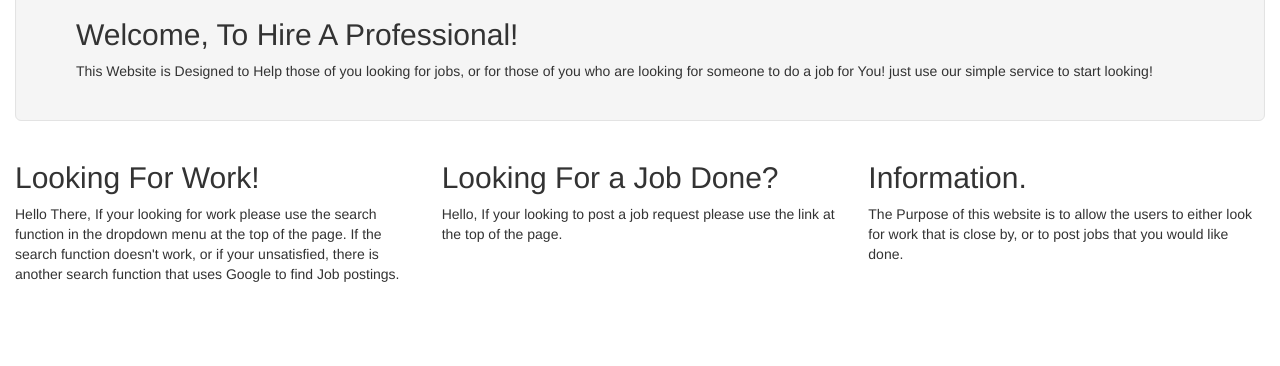
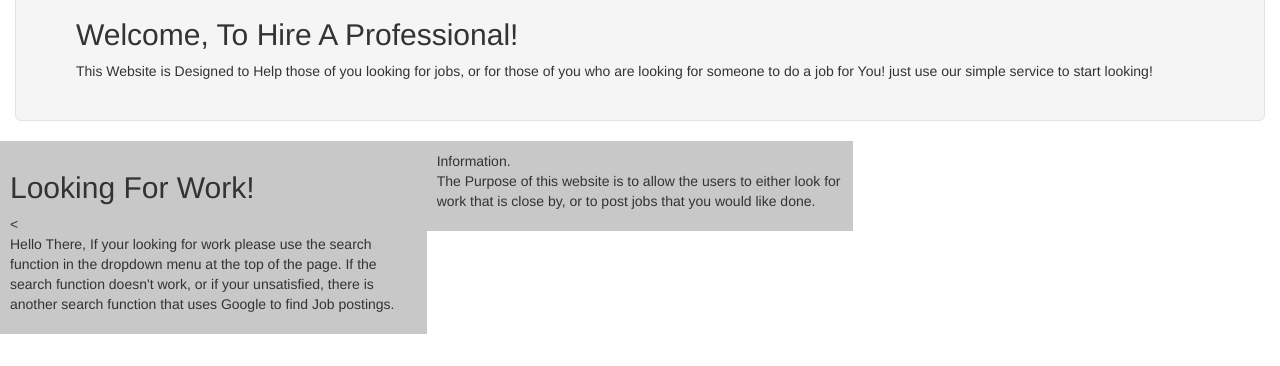
Before and after one commit to Ryan-Wimer-0001/Ryan-Wimer-0001.github.io, a plain HTML site: page index.html in a window 1280 px wide. Shown: the part 434-800 px from the top of the page. Drawn offline with Linux system fonts and the light colour scheme.

Commit message:
Add files via upload

```diff
--- a/index.html
+++ b/index.html
@@ -15,7 +15,9 @@
 
   </head>
   <body>
-
+  <style>
+   {background-color: rgb(200,200,200);}
+  </style>
     <div class="container-fluid">
 	<div class="row">
 		<div class="col-md-12">
@@ -97,7 +99,8 @@
 
 				</div>
 
-			</nav><img  src="http://shadowkingraikou.deviantart.com/art/my-Logo-648910995?ga_submit_new=10%253A1480635137" alt="Logo that i created and posted to deviantart.">
+			</nav>
+			<img  src="http://shadowkingraikou.deviantart.com/art/my-Logo-648910995" alt="Logo that i created and posted to deviantart.">
 			<div class="jumbotron well">
 				<h2>
 					Welcome, To Hire A Professional!
@@ -107,15 +110,17 @@
 		</div>
 	</div>
 	<div class="row">
-		<div class="col-md-4">
+		<div class="col-md-4" style="background-color: rgb(200,200,200);padding: 10px;">
+
 			<h2>
 				Looking For Work!
 			</h2>
+			<
 			<p>
 				Hello There, If your looking for work please use the search function in the dropdown menu at the top of the page. If the search function doesn't work, or if your unsatisfied, there is another search function that uses Google to find Job postings.
 			</p>
 		</div>
-		<div class="col-md-4">
+		<div class="col-md-4" style="background-color: rgb(200,200,200);padding: 10px;>
 			<h2>
 				Looking For a Job Done?
 			</h2>
@@ -124,7 +129,7 @@
 			</p>
 
 		</div>
-		<div class="col-md-4">
+		<div class="col-md-4" style="background-color: rgb(200,200,200);padding: 10px;>
 			<h2>
 				Information.
 			</h2>
```
